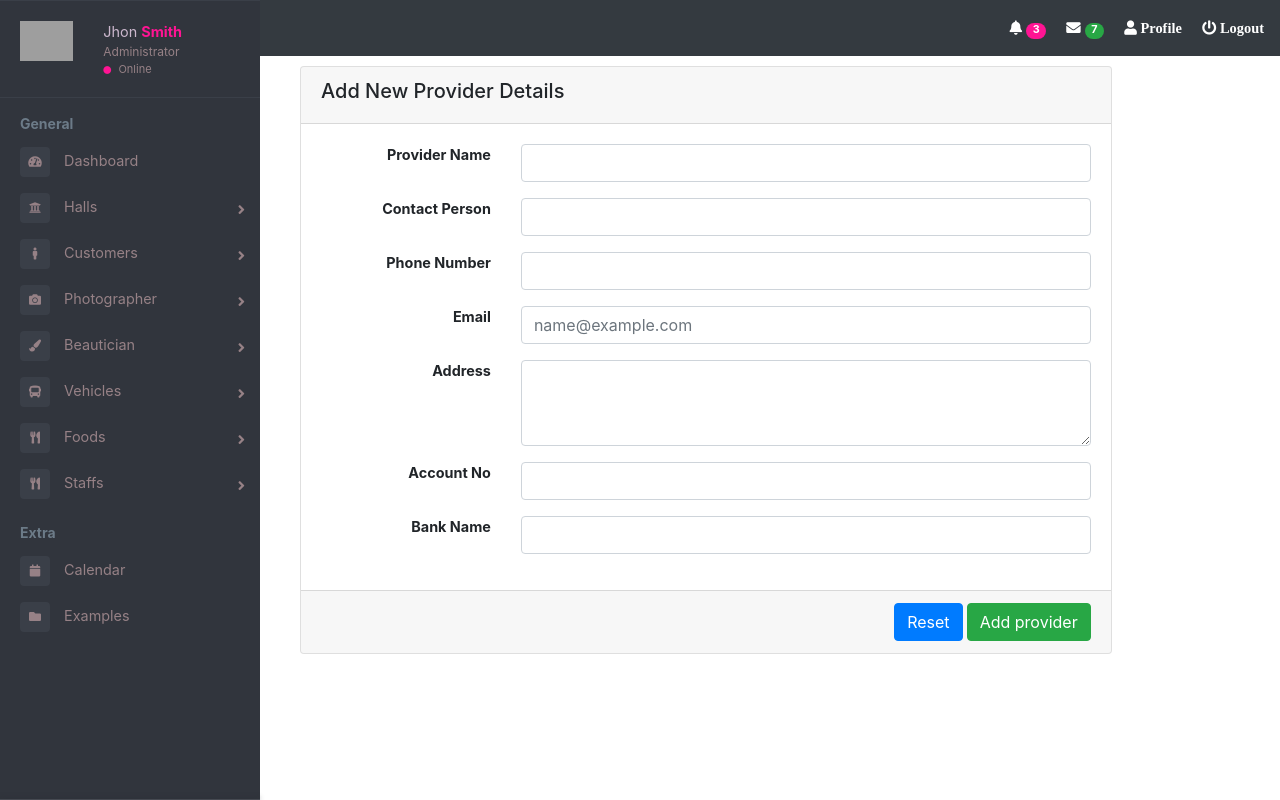
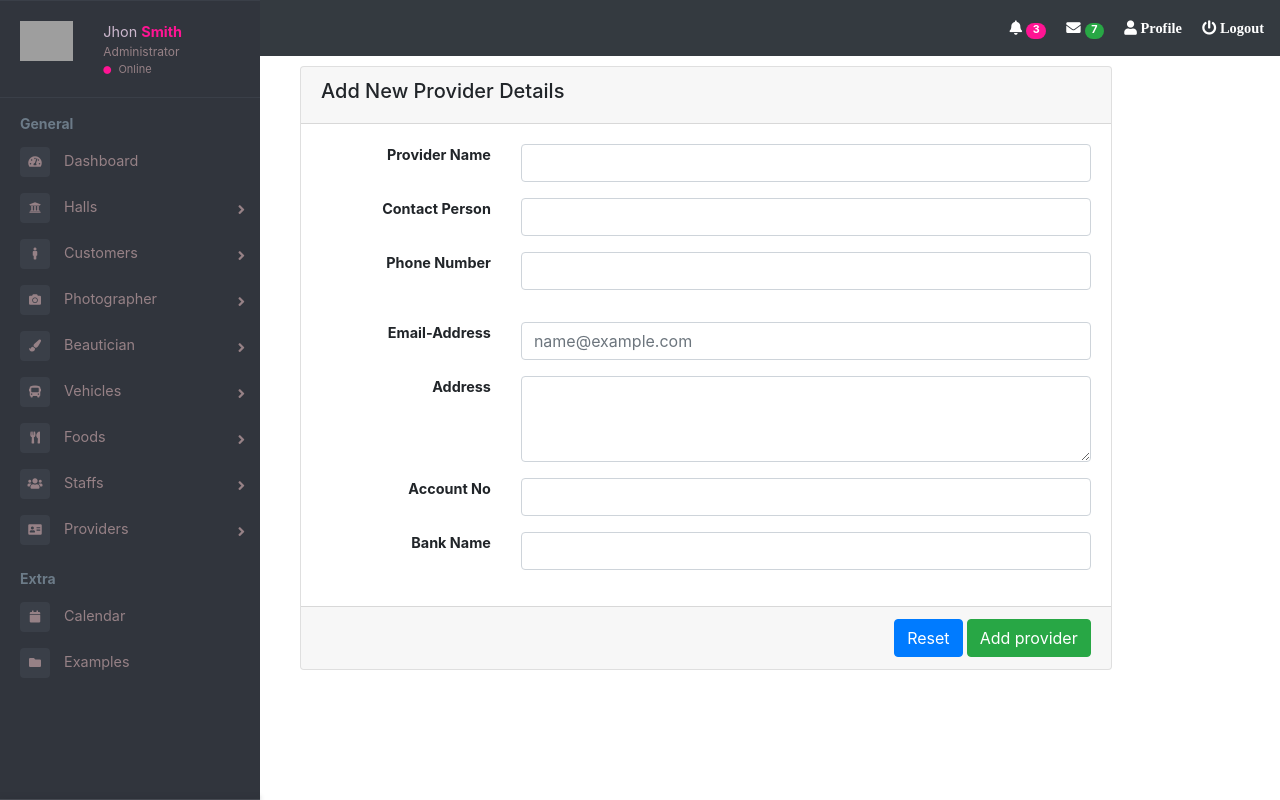
Before and after one commit to EMS26/EMS, a PHP site: page /admin/provider.php in a window 1280 px wide. Run offline with PHP 8.4, Linux system fonts and the light colour scheme; some libraries are stand-ins or nearby versions; grey boxes are pictures that could not be loaded.

Commit message:
first commit

```diff
--- a/admin/menu.php
+++ b/admin/menu.php
@@ -183,14 +183,30 @@
 
         <li class="sidebar-dropdown">
           <a href="#">
-          <i class="fas fa-utensils"></i>
+          <i class="fas fa-users"></i>
             <span>Staffs</span>
-
           </a>
           <div class="sidebar-submenu">
             <ul>
               <li>
                 <a href="staff.php">Add</a>
+              </li>
+              <li>
+                <a href="#">Manage</a>
+              </li>
+            </ul>
+          </div>
+        </li>
+
+        <li class="sidebar-dropdown">
+          <a href="#">
+          <i class="fa fa-address-card" aria-hidden="true"></i>
+            <span>Providers</span>
+          </a>
+          <div class="sidebar-submenu">
+            <ul>
+              <li>
+                <a href="provider.php">Add</a>
               </li>
               <li>
                 <a href="#">Manage</a>
--- a/admin/provider.php
+++ b/admin/provider.php
@@ -35,27 +35,40 @@
                                 <form action="" method="POST">
                                     <div class="form-group">
                                         <div class="row">
-                                            <div class="col-md-3" style="text-align: right;"> <label > <b>Provider  Name </b></label></div>
+                                            <div class="col-md-3" style="text-align: right;"> <label> <b>Provider Name </b></label></div>
                                             <div class="col-md-9 "> <input type="text" name="name" class="form-control" required></div>
                                         </div>
                                     </div>
                                     <div class="form-group">
                                         <div class="row">
-                                            <div class="col-md-3" style="text-align: right;"> <label > <b>Contact Person </b></label></div>
+                                            <div class="col-md-3" style="text-align: right;"> <label> <b>Contact Person </b></label></div>
                                             <div class="col-md-9 "> <input type="text" name="contactperson" class="form-control" required></div>
+
                                         </div>
                                     </div>
                                     <div class="form-group">
                                         <div class="row">
-                                            <div class="col-md-3" style="text-align: right;"> <label ><b>Phone Number</b></label></div>
-                                            <div class="col-md-9"><input type="number" class="form-control" name="phone" required></div>
+                                            <div class="col-md-3" style="text-align: right;"> <label><b>Phone Number</b></label></div>
+                                            <div class="col-md-9"><input type="number" onchange="myFunction(this.value)" class="form-control" name="phone" required><p id="phone" style="color: red; "></p></div>
+
                                         </div>
                                     </div>
+
+                                    <script>
+                                        function myFunction(val) {
+                                            var n = val.length;
+                                            if (n != 10) {
+                                                document.getElementById("phone").innerHTML = "Phone number have ten numbers";
+                                            } else {
+                                                document.getElementById("phone").innerHTML = "";
+                                            }
+                                        }
+                                    </script>
                                     <div class="form-group">
                                         <div class="row">
 
-                                        <div class="col-md-3" style="text-align: right;" > <label><b> Email </b></label></div>
-                                        <div class="col-md-9"><input type="email" class="form-control" name="email" placeholder="name@example.com"></div>
+                                            <div class="col-md-3" style="text-align: right;"> <label><b> Email-Address </b></label></div>
+                                            <div class="col-md-9"><input type="email" class="form-control" name="email" placeholder="name@example.com"></div>
 
                                         </div>
                                     </div>
@@ -71,13 +84,13 @@
 
                                     <div class="form-group">
                                         <div class="row">
-                                            <div class="col-md-3" style="text-align: right;"> <label ><b>Account No</b></label></div>
+                                            <div class="col-md-3" style="text-align: right;"> <label><b>Account No</b></label></div>
                                             <div class="col-md-9"><input type="number" class="form-control" name="accountno" required></div>
                                         </div>
                                     </div>
                                     <div class="form-group">
                                         <div class="row">
-                                            <div class="col-md-3" style="text-align: right;"> <label > <b>Bank Name </b></label></div>
+                                            <div class="col-md-3" style="text-align: right;"> <label> <b>Bank Name </b></label></div>
                                             <div class="col-md-9 "> <input type="text" name="bankname" class="form-control" required></div>
                                         </div>
                                     </div>
```
Also changed, not shown: admin/studio.php (+22 -5 lines).
